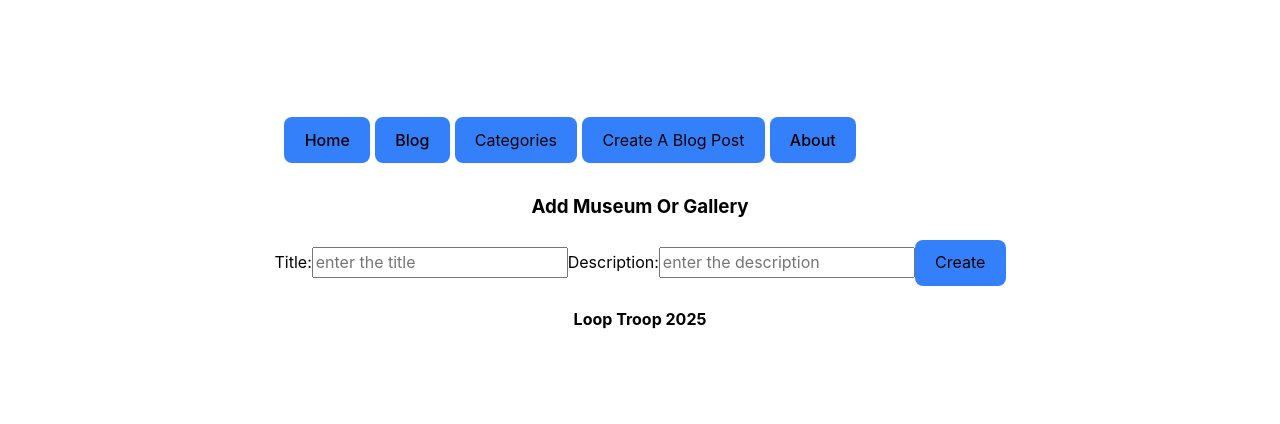
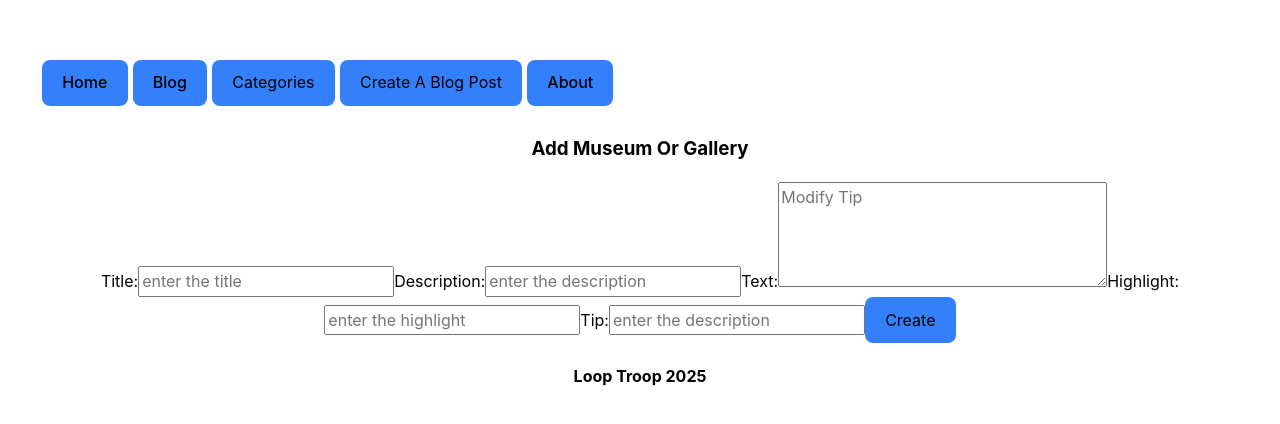
Before and after one commit to paris-tour-blog/paris-tour-blog, a React (Vite) app: page /CreateBlogPostMuseum in a window 1280 px wide. Shown: the part 170-594 px from the top of the page. Built offline with nearby package versions, Linux system fonts and the light colour scheme.

Commit message:
fix bugs

```diff
--- a/src/pages/Blog.jsx
+++ b/src/pages/Blog.jsx
@@ -100,8 +100,9 @@ export default function Blog() {
 			postsRestaurant.filter(
 				(post) =>
 					post.title.toLowerCase().includes(value) ||
-					post.description.toLowerCase().includes(value) ||
-					post.adress.toLowerCase().includes(value)
+					post.description.toLowerCase().includes(value)
+          /*||
+					post.adress.toLowerCase().includes(value)*/
 			)
 		);
 	};
--- a/src/pages/CreateBlogPostFriperie.jsx
+++ b/src/pages/CreateBlogPostFriperie.jsx
@@ -8,6 +8,7 @@ function CreateBlogPostFriperie() {
 
     const [title, setTitle] = useState("")
     const [description, setDescription] = useState("")
+    const [tip, setTip] = useState("");
 
     const navigate = useNavigate()
 
@@ -18,6 +19,7 @@ function CreateBlogPostFriperie() {
         const newPost = {
             "title": title,
             "description": description,
+            "tip": tip,
         }
 
         axios.post("https://parisguideproject-default-rtdb.europe-west1.firebasedatabase.app/secondhand.json", newPost)
@@ -56,6 +58,16 @@ function CreateBlogPostFriperie() {
                         onChange={(e) => { setDescription(e.target.value) }}
                     />
                 </label>
+                <label>
+                    Tip:
+                    <input
+                        type="text"
+                        name="description"
+                        placeholder="enter the description"
+                        value={tip}
+                        onChange={(e) => { setTip(e.target.value) }}
+                    />
+                </label>
 
                 <button>Create</button>
 
--- a/src/pages/CreateBlogPostMuseum.jsx
+++ b/src/pages/CreateBlogPostMuseum.jsx
@@ -1,40 +1,43 @@
-import { useState } from "react"
-import axios from "axios"
-import { useNavigate } from "react-router-dom"
-
-
+import { useState } from "react";
+import axios from "axios";
+import { useNavigate } from "react-router-dom";
 
 function CreateBlogPostMuseum() {
+	const [title, setTitle] = useState("");
+	const [description, setDescription] = useState("");
+	const [text, setText] = useState("");
+	const [highlight, setHighlight] = useState("");
+	const [tip, setTip] = useState("");
 
-    const [title, setTitle] = useState("")
-    const [description, setDescription] = useState("")
-
-    const navigate = useNavigate()
-
+	const navigate = useNavigate();
 
 	const handleSubmit = (e) => {
-        e.preventDefault()
+		e.preventDefault();
 
 		const newPost = {
-            "title": title,
-            "description": description,
-        }
+			title: title,
+			description: description,
+			text: text,
+			highlight: highlight,
+			tip: tip,
+		};
 
-        axios.post("https://parisguideproject-default-rtdb.europe-west1.firebasedatabase.app/museumgallery.json", newPost)
+		axios
+			.post(
+				"https://parisguideproject-default-rtdb.europe-west1.firebasedatabase.app/museumgallery.json",
+				newPost
+			)
 			.then(() => {
-                navigate("/Museums")
+				navigate("/Museums");
 			})
-            .catch(e => console.log("Error creating a new project...", e));
-    }
-
+			.catch((e) => console.log("Error creating a new project...", e));
+	};
 
 	return (
 		<div className="CreateBlogPostMuseum">
-
 			<h3>Add Museum Or Gallery</h3>
 
 			<form onSubmit={handleSubmit}>
-
 				<label>
 					Title:
 					<input
@@ -42,7 +45,9 @@ function CreateBlogPostMuseum() {
 						name="title"
 						placeholder="enter the title"
 						value={title}
-                        onChange={(e) => { setTitle(e.target.value) }}
+						onChange={(e) => {
+							setTitle(e.target.value);
+						}}
 					/>
 				</label>
 
@@ -53,15 +58,52 @@ function CreateBlogPostMuseum() {
 						name="description"
 						placeholder="enter the description"
 						value={description}
-                        onChange={(e) => { setDescription(e.target.value) }}
+						onChange={(e) => {
+							setDescription(e.target.value);
+						}}
+					/>
+					<label>
+						Text:
+						<textarea
+							name="text"
+							rows={4}
+							cols={30}
+							placeholder="Modify Tip"
+							value={text}
+							onChange={(e) => setText(e.target.value)}
+						/>
+					</label>
+					<label>
+						Highlight:
+						<input
+							type="text"
+							name="highlight"
+							placeholder="enter the highlight"
+							value={highlight}
+							onChange={(e) => {
+								setHighlight(e.target.value);
+							}}
+						/>
+					</label>
+				</label>
+
+				<label>
+					Tip:
+					<input
+						type="text"
+						name="description"
+						placeholder="enter the description"
+						value={tip}
+						onChange={(e) => {
+							setTip(e.target.value);
+						}}
 					/>
 				</label>
 
 				<button>Create</button>
-
 			</form>
 		</div>
-    )
+	);
 }
 
-export default CreateBlogPostMuseum
+export default CreateBlogPostMuseum;
--- a/src/pages/CreateBlogPostResto.jsx
+++ b/src/pages/CreateBlogPostResto.jsx
@@ -8,6 +8,7 @@ function CreateBlogPostRestaurant() {
 
     const [title, setTitle] = useState("")
     const [description, setDescription] = useState("")
+    const [adress, setAdress]= useState("")
 
     const navigate = useNavigate()
 
@@ -18,6 +19,7 @@ function CreateBlogPostRestaurant() {
         const newPost = {
             "title": title,
             "description": description,
+            "adress": adress
         }
 
         axios.post("https://parisguideproject-default-rtdb.europe-west1.firebasedatabase.app/restaurant.json", newPost)
@@ -56,7 +58,16 @@ function CreateBlogPostRestaurant() {
                         onChange={(e) => { setDescription(e.target.value) }}
                     />
                 </label>
-
+                <label>
+                    Adress:
+                    <input
+                        type="text"
+                        name="description"
+                        placeholder="enter the description"
+                        value={adress}
+                        onChange={(e) => { setAdress(e.target.value) }}
+                    />
+                </label>
                 <button>Create</button>
 
             </form>
--- a/src/pages/EditBlog.jsx
+++ b/src/pages/EditBlog.jsx
@@ -1,7 +1,6 @@
 import { useEffect, useState } from "react";
 import { useNavigate, useParams } from "react-router-dom";
 import axios from "axios";
-import { Textarea } from "@mantine/core";
 
 function EditBlogs() {
   const { id } = useParams();
--- a/src/pages/FriperiesPosts.jsx
+++ b/src/pages/FriperiesPosts.jsx
@@ -3,22 +3,22 @@ import { useParams } from "react-router-dom";
 import axios from "axios";
 import Blog from "./Blog";
 import { API_URL } from "../Config/api";
-import { Link } from 'react-router-dom'
+import { Link } from "react-router-dom";
 
 function FriperiesDetails() {
 	const [post, setPost] = useState(null);
 	const { id } = useParams();
 
 	useEffect(() => {
-
-        axios.get(`${API_URL}/secondhand/${id}.json`)
+		axios
+			.get(`${API_URL}/secondhand/${id}.json`)
 			.then((response) => {
 				setPost(response.data);
-
 			})
-            .catch(e => console.log("Error getting post details from the API...", e));
+			.catch((e) =>
+				console.log("Error getting post details from the API...", e)
+			);
 	}, [id]);
-
 
 	if (post === null) {
 		return <h3>Loading...</h3>;
@@ -28,11 +28,19 @@ function FriperiesDetails() {
 		<div>
 			<div className="blog-post">
 				<h1>{post.title}</h1>
-                <img src ={post.img}/>
+				<img
+					src={post.img}
+				/>
 				<p> {post.text}</p>
-                <p><strong>Tip: </strong>{post.tip}</p>
+				<p>
+					<strong>Tip: </strong>
+					{post.tip}
+				</p>
 			</div>
-            <button>Like</button> <button>Edit</button> <Link to="/blog"> <button>Back</button>
+			 <button>Edit</button>{" "}
+			<Link to="/blog">
+				{" "}
+				<button>Back</button>
 			</Link>
 		</div>
 	);
--- a/src/pages/MuseumPosts.jsx
+++ b/src/pages/MuseumPosts.jsx
@@ -3,22 +3,22 @@ import { useParams } from "react-router-dom";
 import axios from "axios";
 import Blog from "./Blog";
 import { API_URL } from "../Config/api";
-import { Link } from 'react-router-dom'
+import { Link } from "react-router-dom";
 
 function MuseumPostDetails() {
 	const [post, setPost] = useState(null);
 	const { id } = useParams();
 
 	useEffect(() => {
-
-        axios.get(`${API_URL}/museumgallery/${id}.json`)
+		axios
+			.get(`${API_URL}/museumgallery/${id}.json`)
 			.then((response) => {
 				setPost(response.data);
-
 			})
-            .catch(e => console.log("Error getting post details from the API...", e));
+			.catch((e) =>
+				console.log("Error getting post details from the API...", e)
+			);
 	}, [id]);
-
 
 	if (post === null) {
 		return <h3>Loading...</h3>;
@@ -26,14 +26,30 @@ function MuseumPostDetails() {
 
 	return (
 		<div>
-            <div className="blog-post" >
+			<div className="blog-post">
 				<h1>{post.title}</h1>
-                <img src ={post.img}/>
-                <p> <strong>Highlight:</strong> {post.highlight}</p>
+				<img
+					src={post.img}
+					width="270px"
+					height="200px"
+					style={{ objectFit: "cover", borderRadius: "4px" }}
+				/>
+				<p>
+					{" "}
+					<strong>Highlight:</strong> {post.highlight}
+				</p>
 				<p> {post.text}</p>
-                <p><strong>Tip:</strong>{post.tip}</p>
+				<p>
+					<strong>Tip:</strong>
+					{post.tip}
+				</p>
 			</div>
-            <button>Like</button> <button>Edit</button> <Link to="/blog"> <button>Back</button>
+			<Link to={`/EditBlogs/${id}`}>
+				<button>Edit</button>
+			</Link>
+			<Link to="/blog">
+				{" "}
+				<button>Back</button>
 			</Link>
 		</div>
 	);
--- a/src/pages/Museums.jsx
+++ b/src/pages/Museums.jsx
@@ -60,8 +60,9 @@ function Museums() {
             <img
               src={post.img}
               alt={post.title}
-              width="100%"
-              style={{ borderRadius: "4px" }}
+              width="270px"
+              height="200px"
+              style={{ objectFit: "cover", borderRadius: "4px" }}
             />
             <p>{post.description}</p>
             <p>
--- a/src/pages/RestaurantsPosts.jsx
+++ b/src/pages/RestaurantsPosts.jsx
@@ -30,7 +30,7 @@ function RestaurantsDetails() {
                 <p>Description: {post.description}</p>
                 <p> {post.adress}</p>
             </div>
-            <button>Like</button> <button>Edit</button> <Link to="/blog"> <button>Back</button>
+             <button>Edit</button> <Link to="/blog"> <button>Back</button>
             </Link>
         </div>
     );
```
Lines whose indentation alone changed are shown as unchanged.
